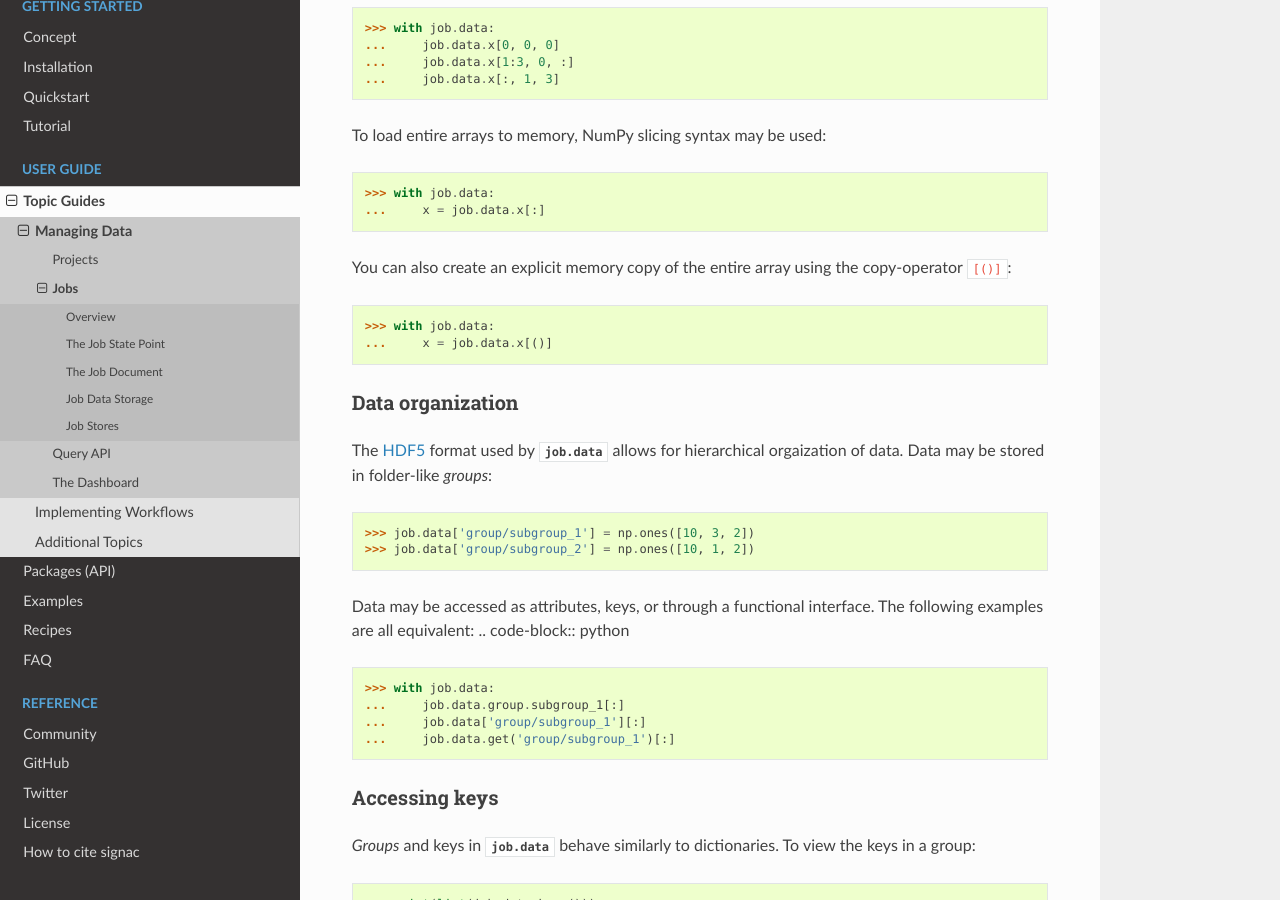
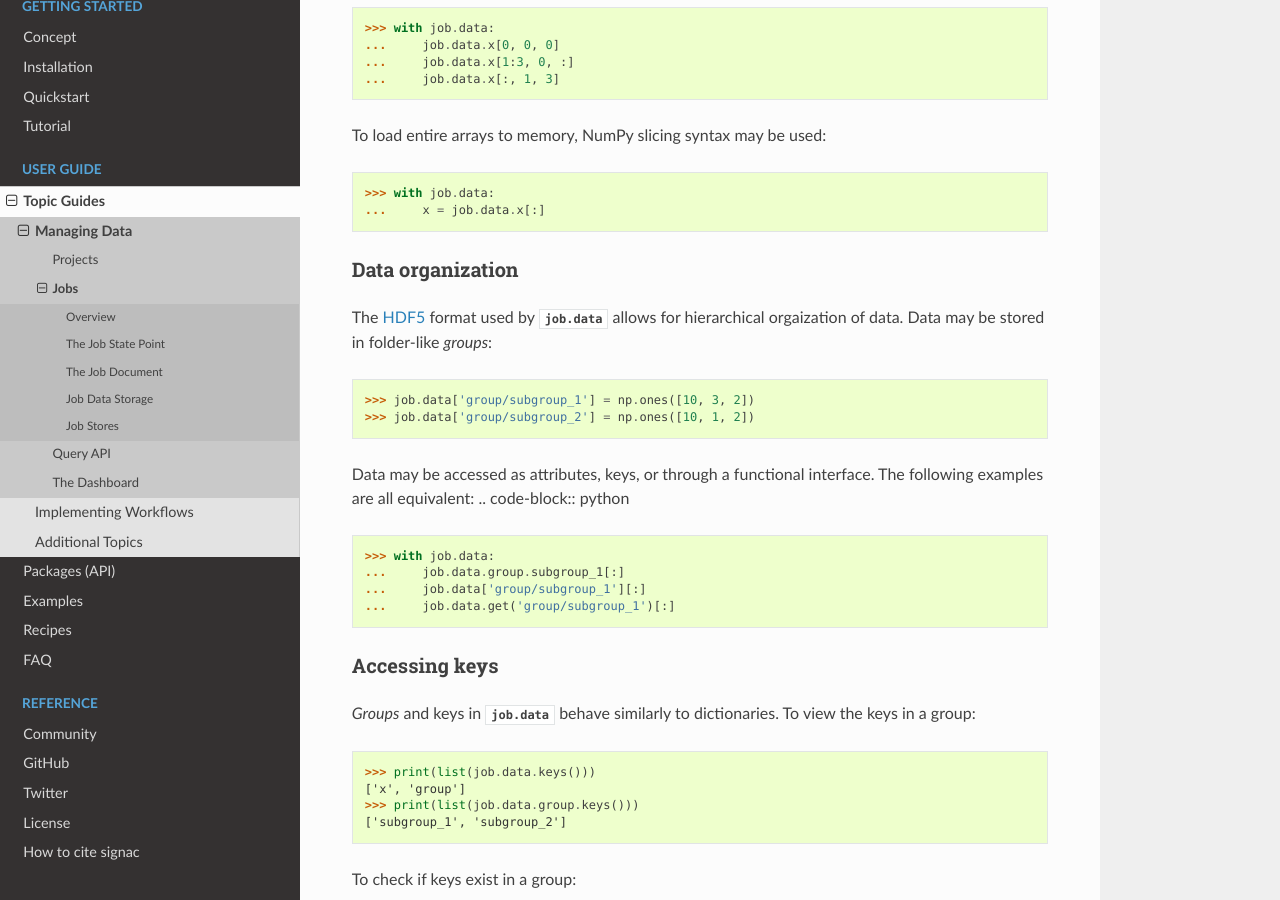
Before and after one commit to glotzerlab/signac-docs, a Sphinx documentation site: the page built from docs/source/jobs.rst, in a window 1280 px wide and 900 px high, scrolled down 6799 px. Built offline with Sphinx 7.4.7 and the Read the Docs theme 2.0.0, drawn with Linux system fonts in a browser that asks for light colours.

Commit message:
Removed [()] example

```diff
--- a/docs/source/jobs.rst
+++ b/docs/source/jobs.rst
@@ -314,13 +314,6 @@ To load entire arrays to memory, NumPy slicing syntax may be used:
     >>> with job.data:
     ...     x = job.data.x[:]
 
-You can also create an explicit memory copy of the entire array using the copy-operator ``[()]``:
-
-.. code-block:: python
-
-    >>> with job.data:
-    ...     x = job.data.x[()]
-
 Data organization
 -----------------
 
```
